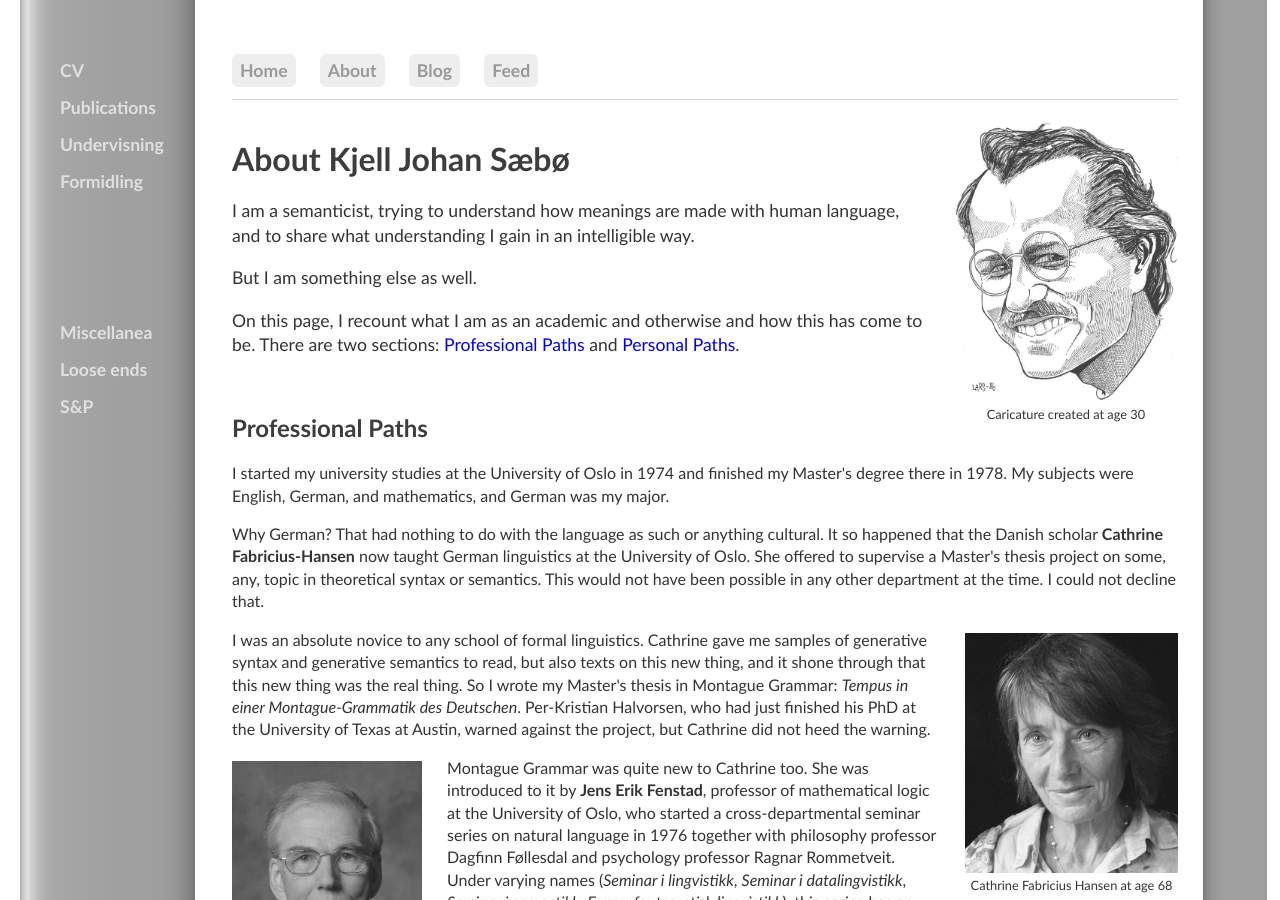
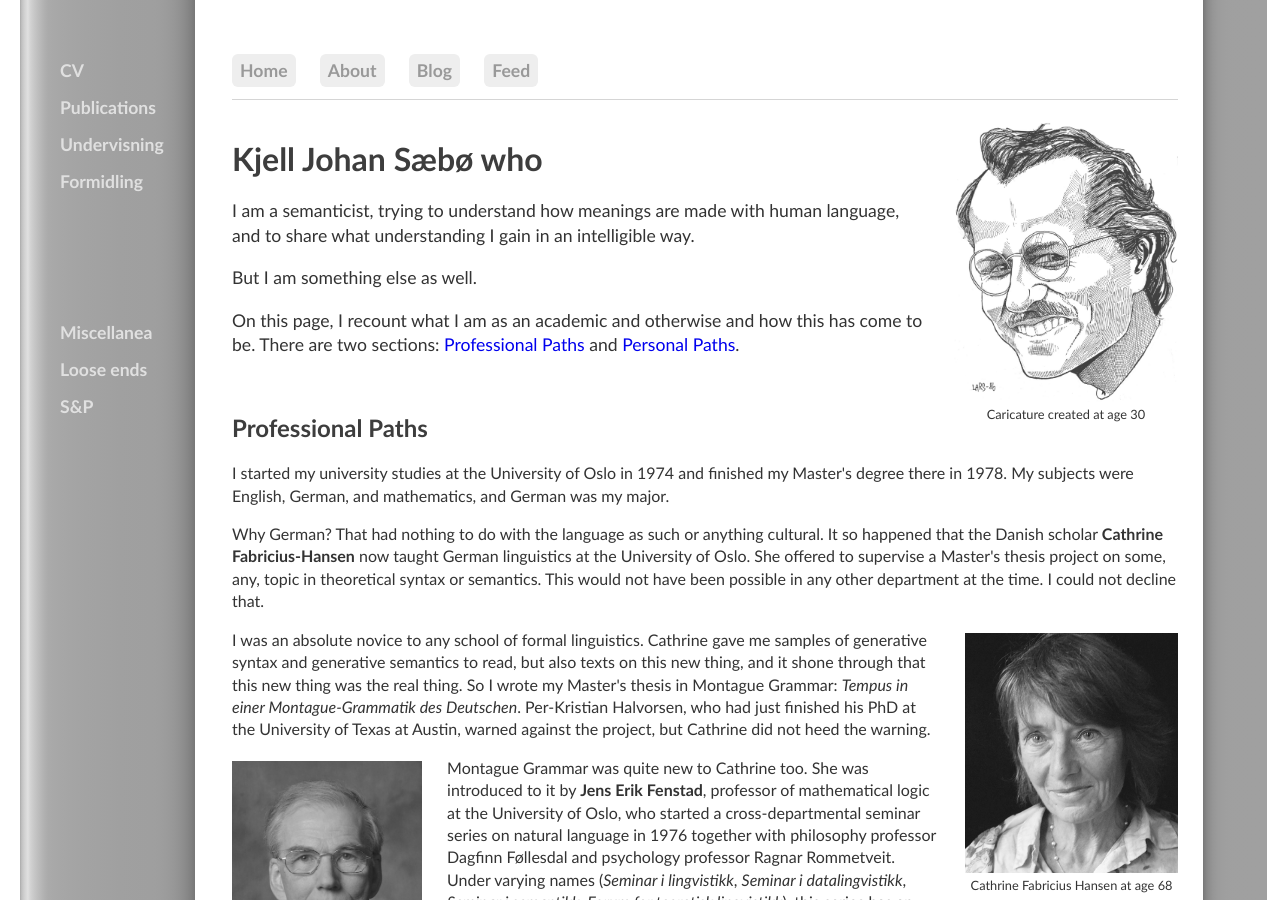
Before and after one commit to kjelljs/kjelljs.github.io, a Jekyll site: the page built from about/index.html, in a window 1280 px wide and 900 px high. Built offline with Jekyll 4.4.1, drawn with Linux system fonts in a browser that asks for light colours.

Commit message:
Update index.html

```diff
--- a/about/index.html
+++ b/about/index.html
@@ -12,7 +12,7 @@ figcaption {
 </style>
 <div style="float:right;"><figure class="rightfig"><img style="height:280px;" src="/pics/Lars86.jpg"><figcaption>Caricature created at age 30</figcaption></figure></div>
 <div class="blurb">
-	<h1>About Kjell Johan Sæbø</h1>
+	<h1>Kjell Johan Sæbø who</h1>
 	<div class="ingress"><p>I am a semanticist, trying to understand how meanings are made with human language, and to share what understanding I gain in an intelligible way.</p>
 		<p>But I am something else as well.</p>
 	<p>On this page, I recount what I am as an academic and otherwise and how this has come to be. There are two sections: <a href="#acad">Professional Paths</a> and <a href="#priv">Personal Paths</a>.</p>
```
